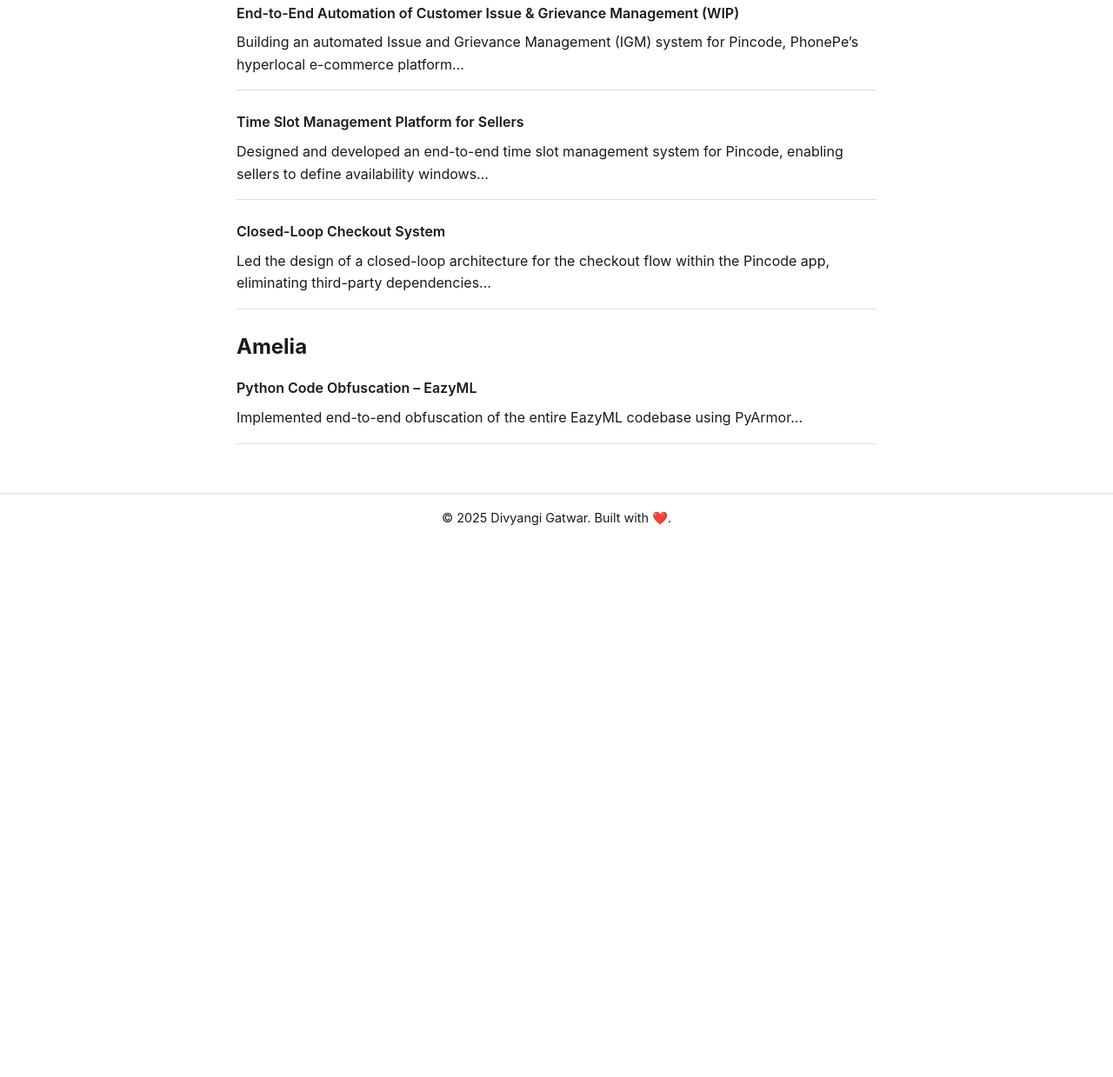
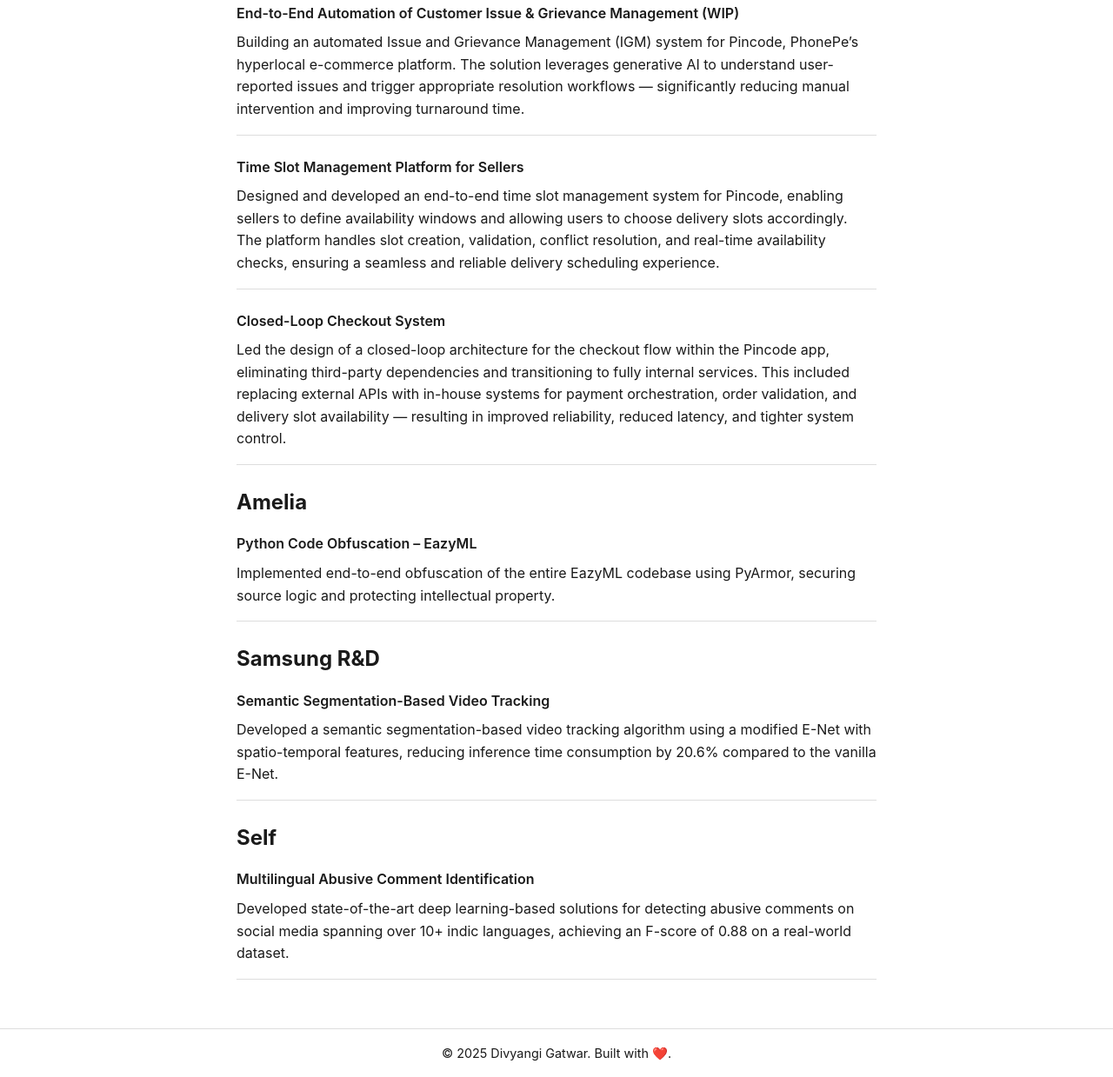
Before and after one commit to DivyangiGatwar/DivyangiGatwar.github.io, a plain HTML site: page projects.html in a window 1280 px wide. Shown: the part 221-1460 px from the top of the page at 87% size. Before the commit the page ends 844 px from the top, so only its background shows below. Drawn offline with Linux system fonts and the light colour scheme.

Commit message:
Update projects.html

```diff
--- a/projects.html
+++ b/projects.html
@@ -23,21 +23,33 @@
   <h2>PhonePe</h2>
   <div class="project">
     <h4>End-to-End Automation of Customer Issue & Grievance Management (WIP)</h4>
-    <p>Building an automated Issue and Grievance Management (IGM) system for Pincode, PhonePe’s hyperlocal e-commerce platform...</p>
+    <p>Building an automated Issue and Grievance Management (IGM) system for Pincode, PhonePe’s hyperlocal e-commerce platform. The solution leverages generative AI to understand user-reported issues and trigger appropriate resolution workflows — significantly reducing manual intervention and improving turnaround time.</p>
   </div>
   <div class="project">
     <h4>Time Slot Management Platform for Sellers</h4>
-    <p>Designed and developed an end-to-end time slot management system for Pincode, enabling sellers to define availability windows...</p>
+    <p>Designed and developed an end-to-end time slot management system for Pincode, enabling sellers to define availability windows and allowing users to choose delivery slots accordingly. The platform handles slot creation, validation, conflict resolution, and real-time availability checks, ensuring a seamless and reliable delivery scheduling experience.</p>
   </div>
   <div class="project">
     <h4>Closed-Loop Checkout System</h4>
-    <p>Led the design of a closed-loop architecture for the checkout flow within the Pincode app, eliminating third-party dependencies...</p>
+    <p>Led the design of a closed-loop architecture for the checkout flow within the Pincode app, eliminating third-party dependencies and transitioning to fully internal services. This included replacing external APIs with in-house systems for payment orchestration, order validation, and delivery slot availability — resulting in improved reliability, reduced latency, and tighter system control.</p>
   </div>
 
   <h2>Amelia</h2>
   <div class="project">
     <h4>Python Code Obfuscation – EazyML</h4>
-    <p>Implemented end-to-end obfuscation of the entire EazyML codebase using PyArmor...</p>
+    <p>Implemented end-to-end obfuscation of the entire EazyML codebase using PyArmor, securing source logic and protecting intellectual property.</p>
+  </div>
+
+  <h2>Samsung R&D</h2>
+  <div class="project">
+    <h4>Semantic Segmentation-Based Video Tracking</h4>
+    <p>Developed a semantic segmentation-based video tracking algorithm using a modified E-Net with spatio-temporal features, reducing inference time consumption by 20.6% compared to the vanilla E-Net.</p>
+  </div>
+
+  <h2>Self</h2>
+  <div class="project">
+    <h4>Multilingual Abusive Comment Identification</h4>
+    <p>Developed state-of-the-art deep learning-based solutions for detecting abusive comments on social media spanning over 10+ indic languages, achieving an F-score of 0.88 on a real-world dataset.</p>
   </div>
 </main>
 
```
